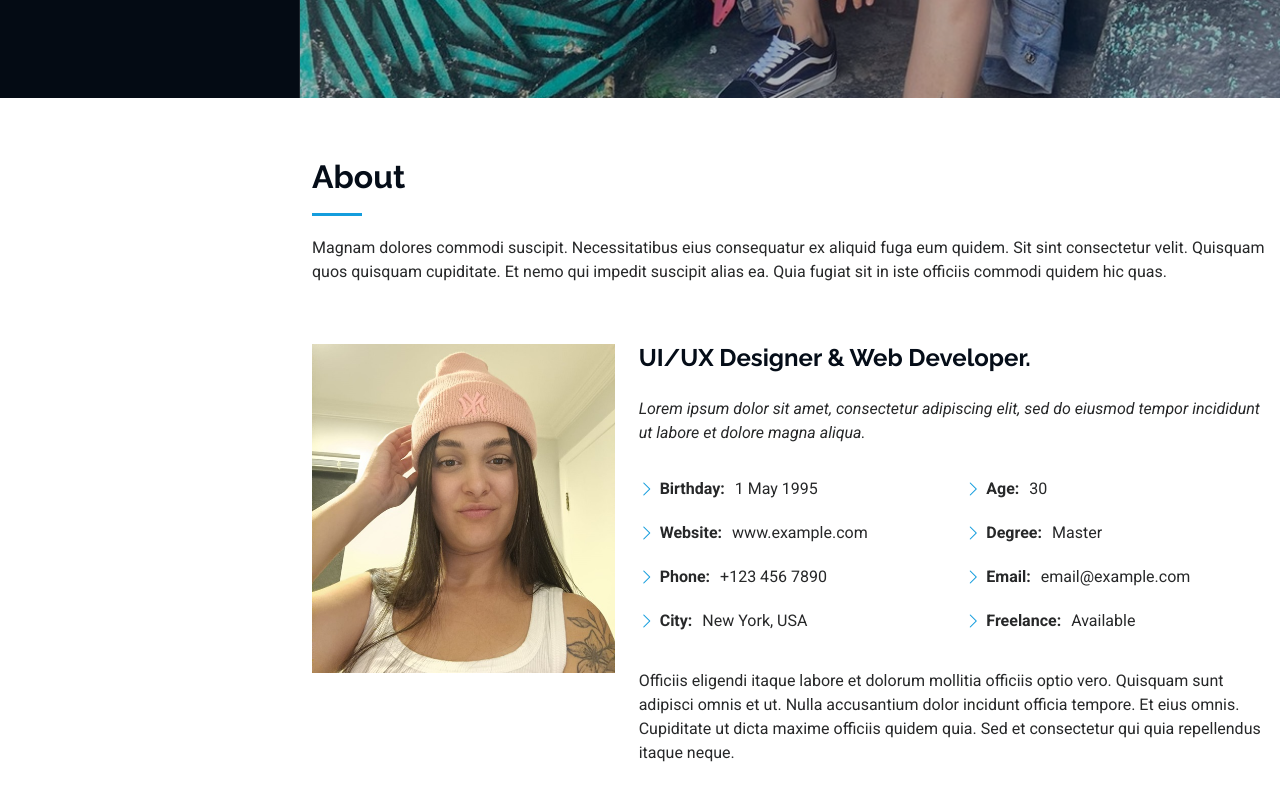
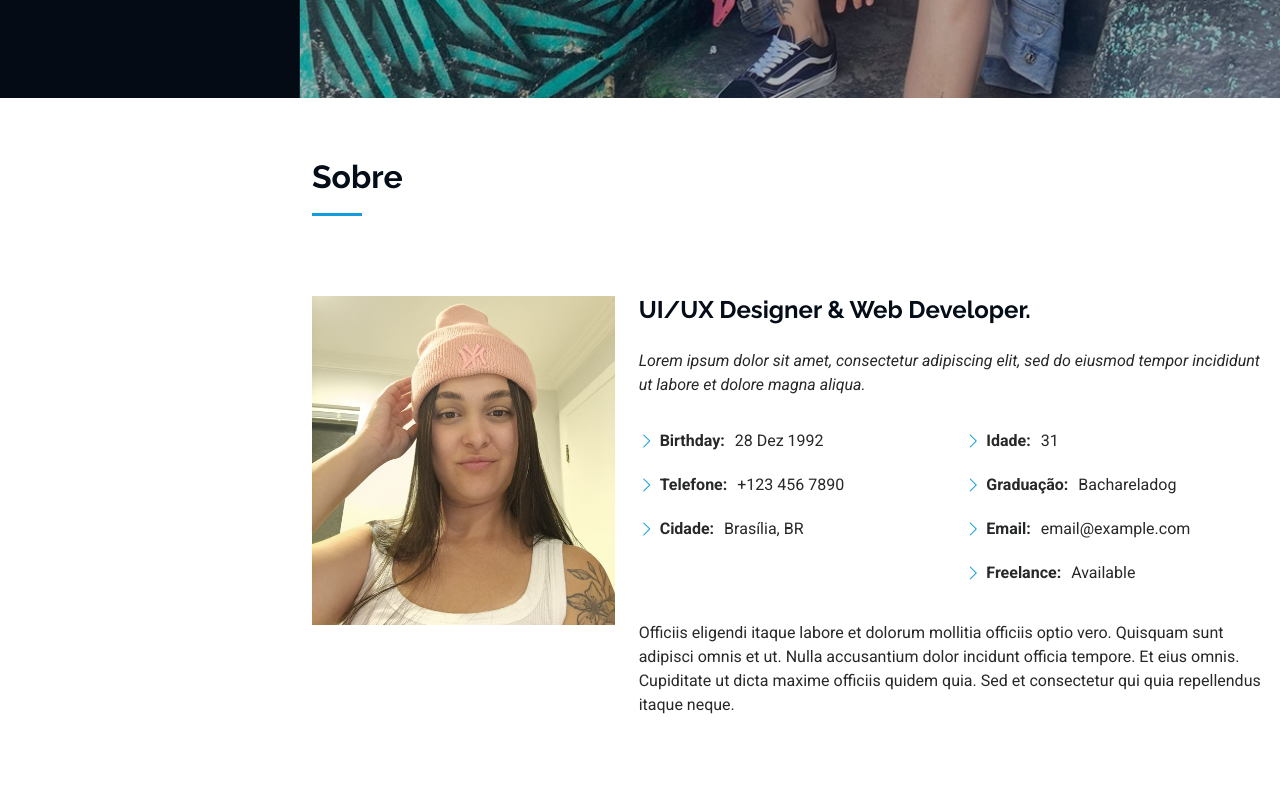
Before and after one commit to anabragar/Portfolio, a plain HTML site: page index.html in a window 1280 px wide. Shown: the part 702-1502 px from the top of the page. Drawn offline with Linux system fonts and the light colour scheme.

Commit message:
Atualização da sessão sobre

```diff
--- a/index.html
+++ b/index.html
@@ -85,8 +85,7 @@
 
       <!-- Section Title -->
       <div class="container section-title" data-aos="fade-up">
-        <h2>About</h2>
-        <p>Magnam dolores commodi suscipit. Necessitatibus eius consequatur ex aliquid fuga eum quidem. Sit sint consectetur velit. Quisquam quos quisquam cupiditate. Et nemo qui impedit suscipit alias ea. Quia fugiat sit in iste officiis commodi quidem hic quas.</p>
+        <h2>Sobre</h2>
       </div><!-- End Section Title -->
 
       <div class="container" data-aos="fade-up" data-aos-delay="100">
@@ -104,16 +103,15 @@
             <div class="row">
               <div class="col-lg-6">
                 <ul>
-                  <li><i class="bi bi-chevron-right"></i> <strong>Birthday:</strong> <span>1 May 1995</span></li>
-                  <li><i class="bi bi-chevron-right"></i> <strong>Website:</strong> <span>www.example.com</span></li>
-                  <li><i class="bi bi-chevron-right"></i> <strong>Phone:</strong> <span>+123 456 7890</span></li>
-                  <li><i class="bi bi-chevron-right"></i> <strong>City:</strong> <span>New York, USA</span></li>
+                  <li><i class="bi bi-chevron-right"></i> <strong>Birthday:</strong> <span>28 Dez 1992</span></li>
+                  <li><i class="bi bi-chevron-right"></i> <strong>Telefone:</strong> <span>+123 456 7890</span></li>
+                  <li><i class="bi bi-chevron-right"></i> <strong>Cidade:</strong> <span>Brasília, BR</span></li>
                 </ul>
               </div>
               <div class="col-lg-6">
                 <ul>
-                  <li><i class="bi bi-chevron-right"></i> <strong>Age:</strong> <span>30</span></li>
-                  <li><i class="bi bi-chevron-right"></i> <strong>Degree:</strong> <span>Master</span></li>
+                  <li><i class="bi bi-chevron-right"></i> <strong>Idade:</strong> <span>31</span></li>
+                  <li><i class="bi bi-chevron-right"></i> <strong>Graduação:</strong> <span>Bachareladog</span></li>
                   <li><i class="bi bi-chevron-right"></i> <strong>Email:</strong> <span>email@example.com</span></li>
                   <li><i class="bi bi-chevron-right"></i> <strong>Freelance:</strong> <span>Available</span></li>
                 </ul>
```
